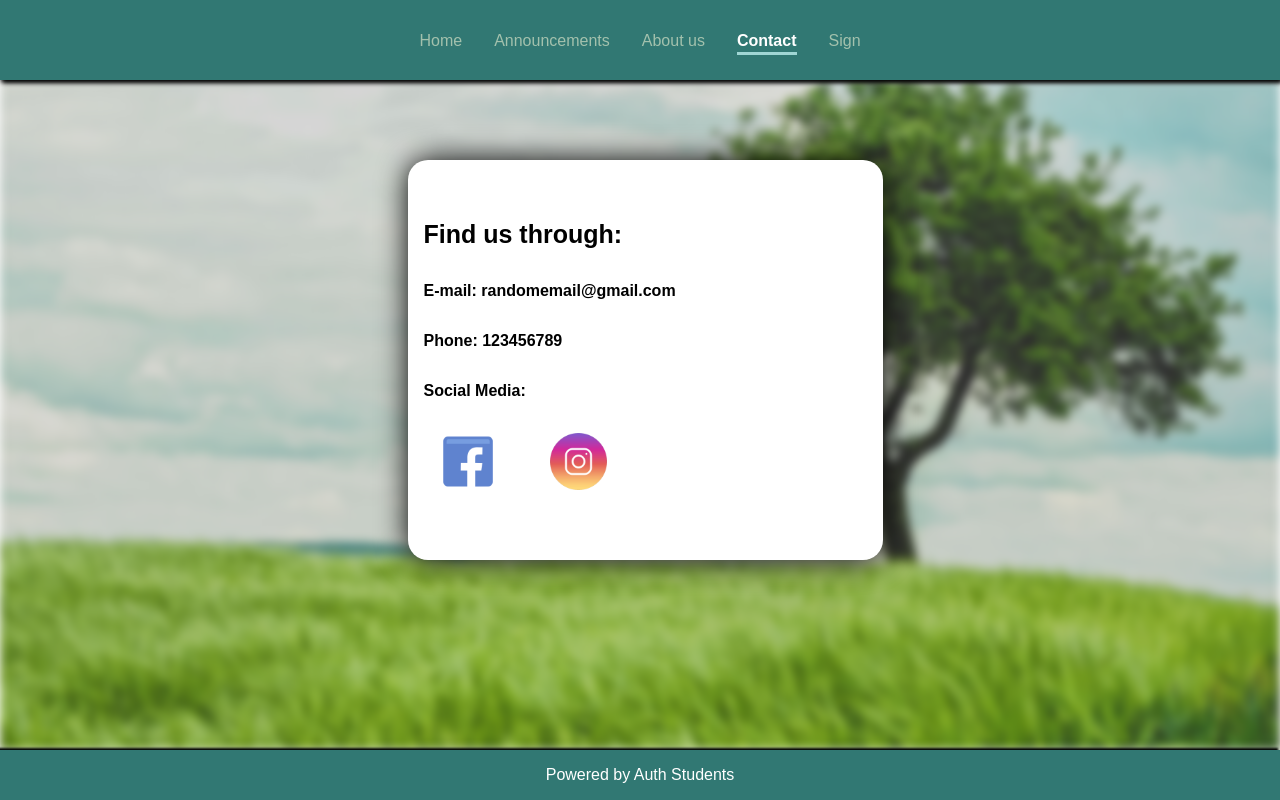
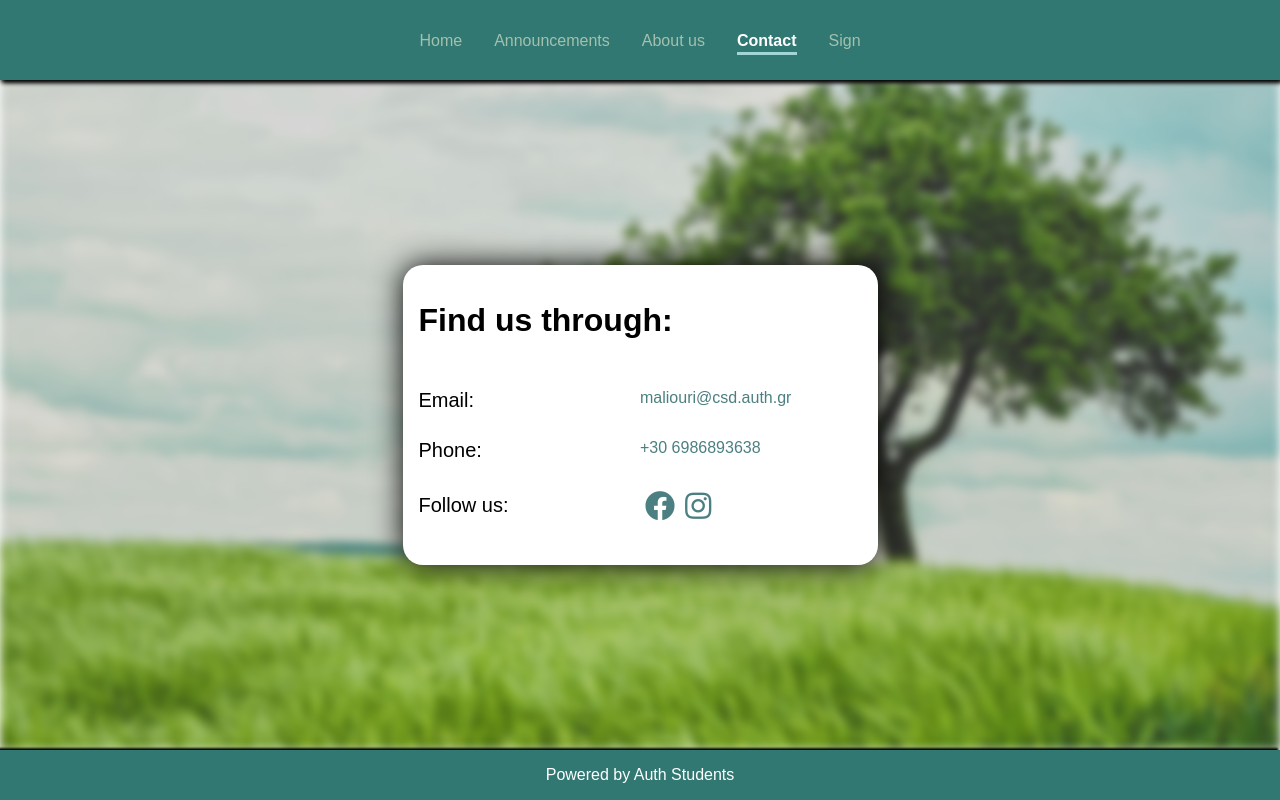
Before and after one commit to castawaypirate/Ecoverse-frontend, an Angular app in the folder merged/: page /contact in a window 1280 px wide. Built offline with nearby package versions, Linux system fonts and the light colour scheme.

Commit message:
Change fontawesome version, change contact page

```diff
--- a/merged/src/app/contact/contact.component.html
+++ b/merged/src/app/contact/contact.component.html
@@ -1,16 +1,22 @@
 <div class="main_box">
     <img class="image" src="../../assets/images/back.jpg" />
     <div class="contact_window">
+        <h1><b>Find us through:</b></h1>
         <div class="text_field">
-            <h1><b>Find us through:</b></h1>
-            <p><b>E-mail: randomemail@gmail.com</b></p>
-            <p><b>Phone: 123456789</b></p>
-            <p><b>Social Media:</b></p>
+
+            <div class="row">
+                <label>Email: </label>
+                <a href="mailto:maliouri@csd.auth.gr">maliouri@csd.auth.gr</a>
+            </div>
+            <div class="row">
+                <label>Phone: </label>
+                <a href="tel:+306986893638">+30 6986893638</a>
+            </div>
+            <div class="social-sec">
+                <label>Follow us:</label>
+                <a class="social" href="#"><i class="fab fa-facebook"></i></a>
+                <a class="social" href="#"><i class="fab fa-instagram"></i></a>
+            </div>
         </div>
-        <div class="social">
-            <a href="#"><img src="../../assets/images/Facebook.png" href="#" /></a>
-            <a href="#"><img src="../../assets/images/Instagram.png" href="#" /></a>
-        </div>
-
     </div>
 </div>
--- a/merged/src/app/contact/contact.component.scss
+++ b/merged/src/app/contact/contact.component.scss
@@ -30,12 +30,11 @@
 .main_box .contact_window{
     padding: 1rem;
     width: 475px;
-    height: 400px ;
+    height: 300px ;
     position: static;
     display: flex;
     flex-direction: column;
-    margin-left: calc(50% - 232.5px);
-    margin-top: 5rem;
+    margin: auto;
     background-color: white;
     border-radius: 20px;
     box-shadow: 0 0 30px black;
@@ -48,7 +47,8 @@
     display: flex;
     flex-direction: column;
     width: 100%;
-    margin-top: 10%;
+    height: 100%;
+    justify-content: space-evenly;
 }
 
 .main_box .contact_window .text_field p{
@@ -71,7 +71,6 @@
     margin-top: 1px;
     justify-content: left;
     display: flex;
-    width: 100%;
     left: 0;
 }
 .main_box .contact_window .social  a img{
@@ -99,6 +98,20 @@
     margin-left: 5%;
 }
 
+.social-sec {
+  display: flex;
+  align-items: center;
+  .social {
+    font-size: 30px;
+    margin: 0 5px;
+  }
+}
+
+label {
+  font-size: 20px;
+  width: 50%;
+}
+
 @media only screen and (max-width: 575px) {
 
   .main_box .image{
@@ -119,6 +132,13 @@
   .main_box .contact_window .text_field p{
     font-size: 20px;
   }
+
+  .text_field {
+    & > * {
+      margin: 15px 0;
+    }
+  }
+
   .main_box .contact_window .social{
     align-items: center;
   }
--- a/merged/src/index.html
+++ b/merged/src/index.html
@@ -4,7 +4,7 @@
 <head>
   <meta charset="utf-8">
   <title>Environment Project</title>
-  <link href="https://cdnjs.cloudflare.com/ajax/libs/font-awesome/5.12.1/css/all.min.css" rel="stylesheet">
+  <link href="https://cdnjs.cloudflare.com/ajax/libs/font-awesome/5.13.0/css/all.min.css" rel="stylesheet">
   <base href="/">
   <meta name="viewport" content="width=device-width, initial-scale=1">
   <link rel="icon" type="image/x-icon" href="favicon.ico">
--- a/merged/src/styles.scss
+++ b/merged/src/styles.scss
@@ -28,6 +28,10 @@ a {
   text-decoration: none;
 }
 
+a[href] {
+  color: var(--color-primary-dark);
+}
+
 img {
   max-width: 100%;
 }
@@ -38,9 +42,13 @@ img {
   background-color: var(--color-background);
   transition: background-color 300ms ease;
   cursor: pointer;
-  color: var(--color);
+  color: var(--color) !important;
   border: none;
   border-radius: 5px;
+}
+
+.row {
+  display: flex;
 }
 
 .btn:hover {
```
